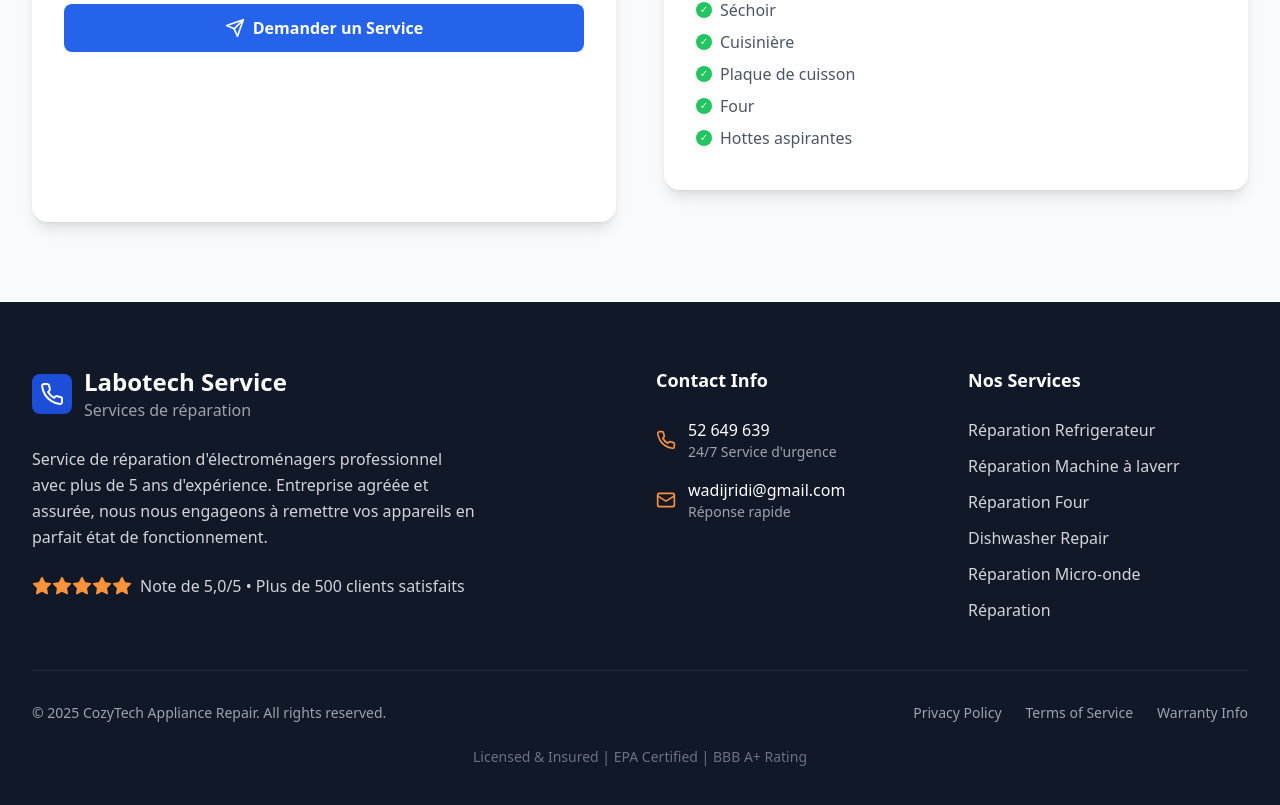
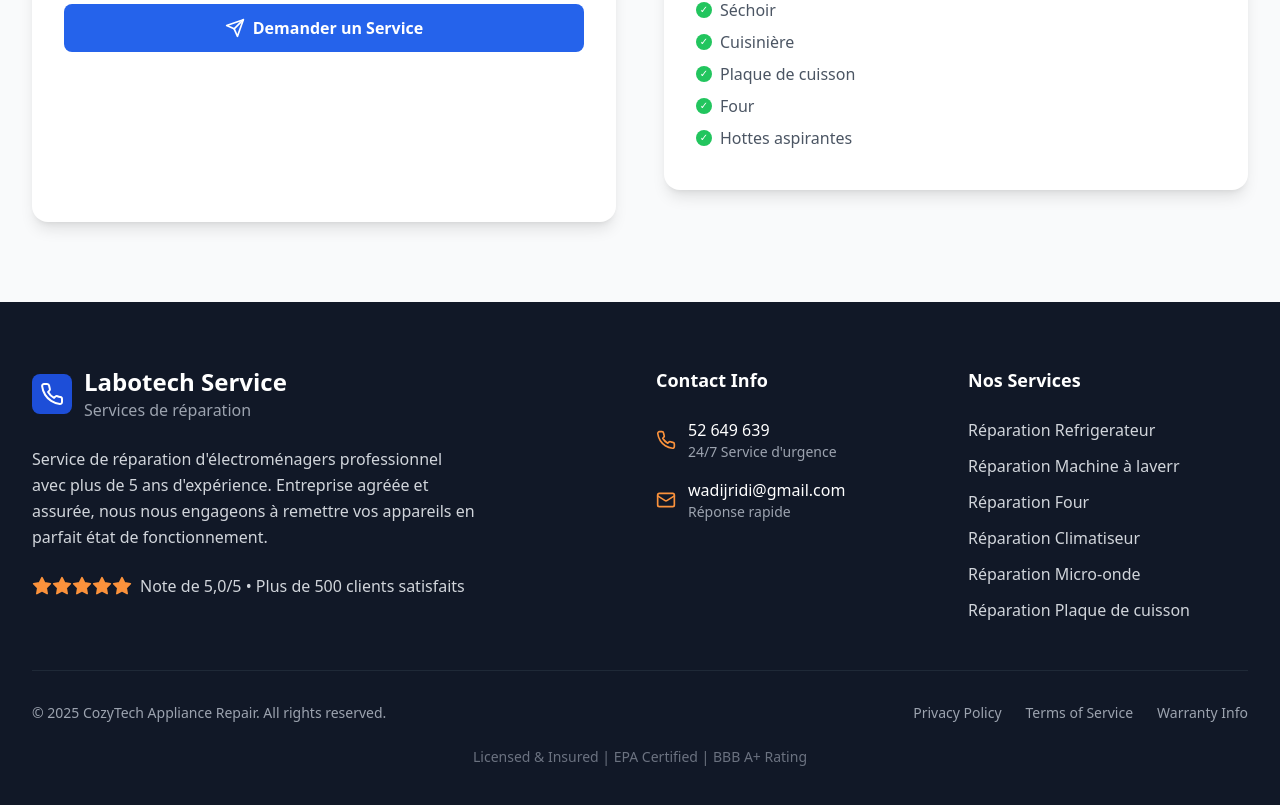
Before and after one commit to labotechservicetn-ship-it/LaboTech_Service, a React (Vite) app: page / in a window 1280 px wide. Shown: the part 5676-6481 px from the top of the page. Built offline with nearby package versions, Linux system fonts and the light colour scheme.

Commit message:
Updated Footer.tsx

```diff
--- a/src/components/Footer.tsx
+++ b/src/components/Footer.tsx
@@ -73,9 +73,9 @@ Entreprise agréée et assurée, nous nous engageons à remettre vos appareils e
               <li><a href="#services" className="text-gray-300 hover:text-orange-400 transition-colors">Réparation Refrigerateur</a></li>
               <li><a href="#services" className="text-gray-300 hover:text-orange-400 transition-colors">Réparation Machine à laverr</a></li>
               <li><a href="#services" className="text-gray-300 hover:text-orange-400 transition-colors">Réparation Four</a></li>
-              <li><a href="#services" className="text-gray-300 hover:text-orange-400 transition-colors">Dishwasher Repair</a></li>
+              <li><a href="#services" className="text-gray-300 hover:text-orange-400 transition-colors">Réparation Climatiseur</a></li>
               <li><a href="#services" className="text-gray-300 hover:text-orange-400 transition-colors">Réparation Micro-onde</a></li>
-              <li><a href="#services" className="text-gray-300 hover:text-orange-400 transition-colors">Réparation </a></li>
+              <li><a href="#services" className="text-gray-300 hover:text-orange-400 transition-colors">Réparation Plaque de cuisson </a></li>
             </ul>
           </div>
         </div>
```
